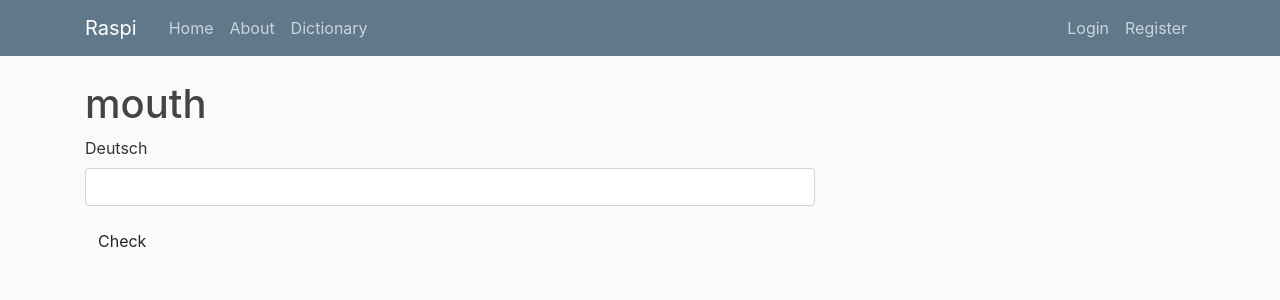
After one commit to stweidenauer/flask_app, a Flask app: page /voc_test in a window 1280 px wide. The commit adds this page. Shown: the top 300 px of the page. Run offline with Flask 2, Linux system fonts and the light colour scheme; data comes from the database, SQL or seed files in the repository; both versions use the stored data as it was after the commit; some libraries are stand-ins or nearby versions.

Commit message:
# 24 voc_test started not working

```diff
--- a/app/forms.py
+++ b/app/forms.py
@@ -2,7 +2,6 @@ from flask_wtf import FlaskForm
 from wtforms import StringField, PasswordField, SubmitField
 from wtforms.validators import DataRequired, Length, Email, EqualTo, ValidationError
 from app.models import User, Dictionary
-
 
 
 class LoginForm(FlaskForm):
@@ -43,3 +42,8 @@ class DictionaryForm(FlaskForm):
         word = Dictionary.query.filter_by(engl=engl.data).first()
         if word:
             raise ValidationError('Word already exists. Check AllWords')
+
+
+class VocTestForm(FlaskForm):
+    german = StringField('Deutsch', validators=[DataRequired()])
+    submit = SubmitField('Check')
--- a/app/routes.py
+++ b/app/routes.py
@@ -1,10 +1,8 @@
-import os
-
+import os, random
 from flask import render_template, flash, url_for, redirect
 from flask_login import login_user, login_required, logout_user
-
 from app import app, db, bcrypt
-from app.forms import LoginForm, RegisterForm, DictionaryForm
+from app.forms import LoginForm, RegisterForm, DictionaryForm, VocTestForm
 from app.models import User, Dictionary
 
 
@@ -93,7 +91,7 @@ def dictionary():
 
 @app.route('/allwords', methods=['GET', 'POST'])
 def allwords():
-    content = Dictionary.query.all()
+    content = Dictionary.query.order_by(Dictionary.engl.desc())  # desc
     return render_template('allwords.html', content=content)
 
 
@@ -103,3 +101,18 @@ def delete_word(word):
     db.session.delete(entry)
     db.session.commit()
     return redirect(url_for('allwords'))
+
+
+@app.route('/voc_test', methods=['GET', 'POST'])
+def voc_test():
+    form = VocTestForm()
+    content = Dictionary.query.all()
+    check_word = random.choice(content)
+    if form.validate_on_submit():
+        if str(form.german.data) == str(check_word.german):
+            flash(f'Correct', 'success')
+            return redirect(url_for('voc_test'))
+        else:
+            flash(f'wrong', 'danger')
+            form.german = " "
+    return render_template('voc_test.html', form=form, check_word=check_word)
--- a/app/templates/dictionary.html
+++ b/app/templates/dictionary.html
@@ -3,5 +3,8 @@
 
 {% block content %}
 {{ wtf.quick_form(form) }}
-<a href="{{url_for('allwords')}}">Alle Wörter</a>
+<ul class="list-inline">
+  <li class="list-inline-item"><a href="{{url_for('allwords')}}">Alle Wörter</a></li>
+  <li class="list-inline-item"><a href="{{url_for('voc_test')}}">Vokabeltest</a></li>
+</ul>
 {% endblock %}
--- /dev/null
+++ b/app/templates/voc_test.html
@@ -0,0 +1,7 @@
+{% extends "base_layout.html" %}
+{% import "bootstrap/wtf.html" as wtf%}
+
+{% block content %}
+<h1>{{check_word.engl}}</h1>
+{{ wtf.quick_form(form) }}
+{% endblock %}
```
Also changed, not shown: app/site.db.
